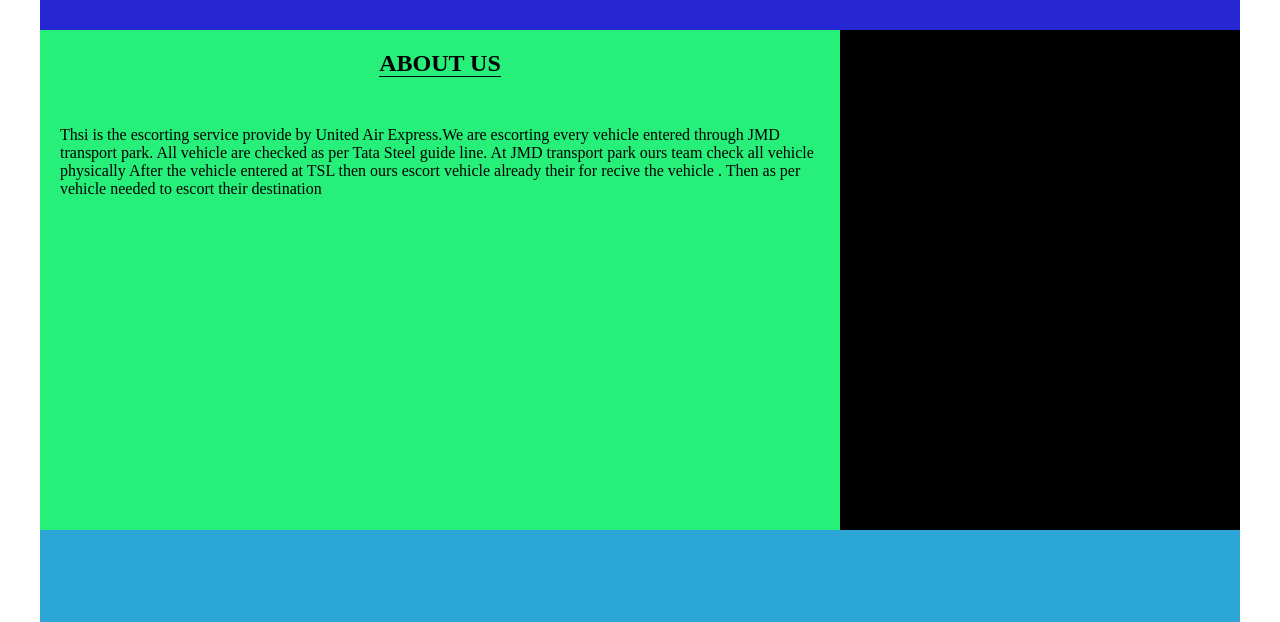
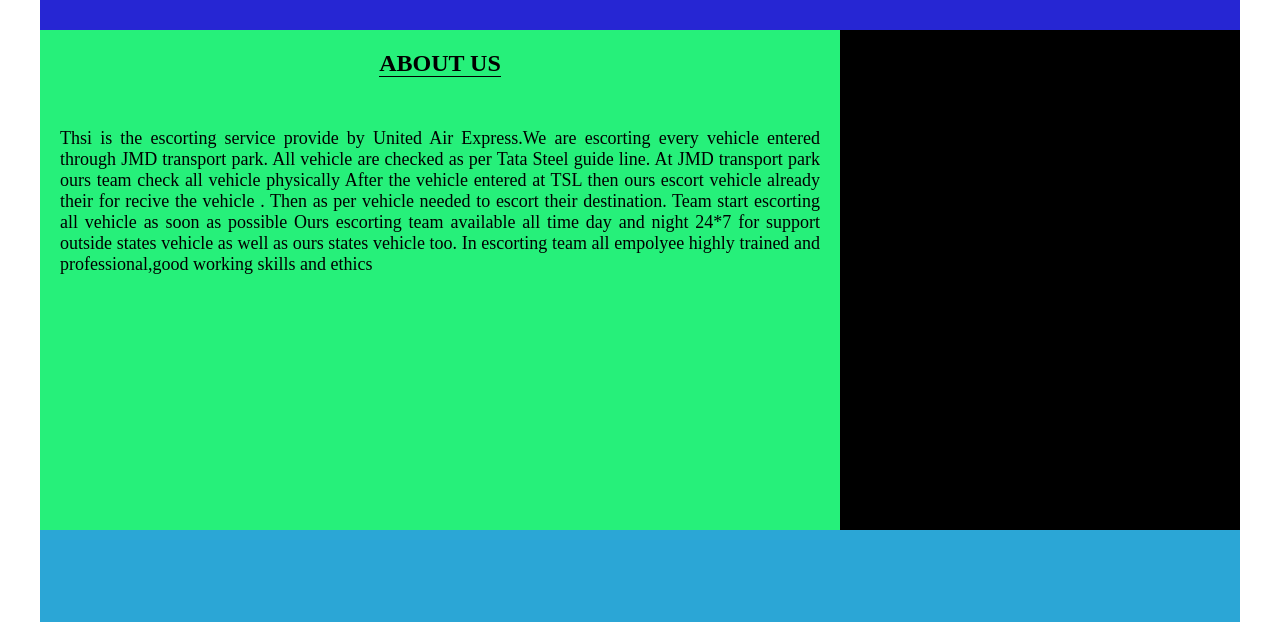
Before and after one commit to itmeraju/UAE, a plain HTML site: page index.html in a window 1280 px wide. Shown: the part 178-800 px from the top of the page. Drawn offline with Linux system fonts and the light colour scheme.

Commit message:
Add files via upload

```diff
--- a/index.html
+++ b/index.html
@@ -120,6 +120,8 @@ display:inline}
   .dbody{ padding: 0 20px;
     width: 760px;
       height: 420px;
+      text-align: justify;
+      font-size: large;
   }
 .d2{
     width: 400px;
@@ -157,7 +159,9 @@ display:inline}
                          <p>Thsi is the escorting service provide by United Air Express.We are  escorting every vehicle entered through JMD transport park.
                          All vehicle are checked as per Tata Steel guide line. At JMD transport park ours team check all vehicle physically
                          After the vehicle entered at TSL then ours escort vehicle already their for recive the vehicle .
-                         Then as per vehicle needed to escort their destination</p>
+                         Then as per vehicle needed to escort their destination. Team start escorting all vehicle as soon as possible
+                        Ours escorting team available all time day and night 24*7 for support outside states vehicle as well as ours states
+                        vehicle too. In escorting team all empolyee highly trained and professional,good working  skills and ethics</p>
                      </div>
                  </div>
                  <div class="d2"></div>
```
Also changed, not shown: pro1.jpg (added).
